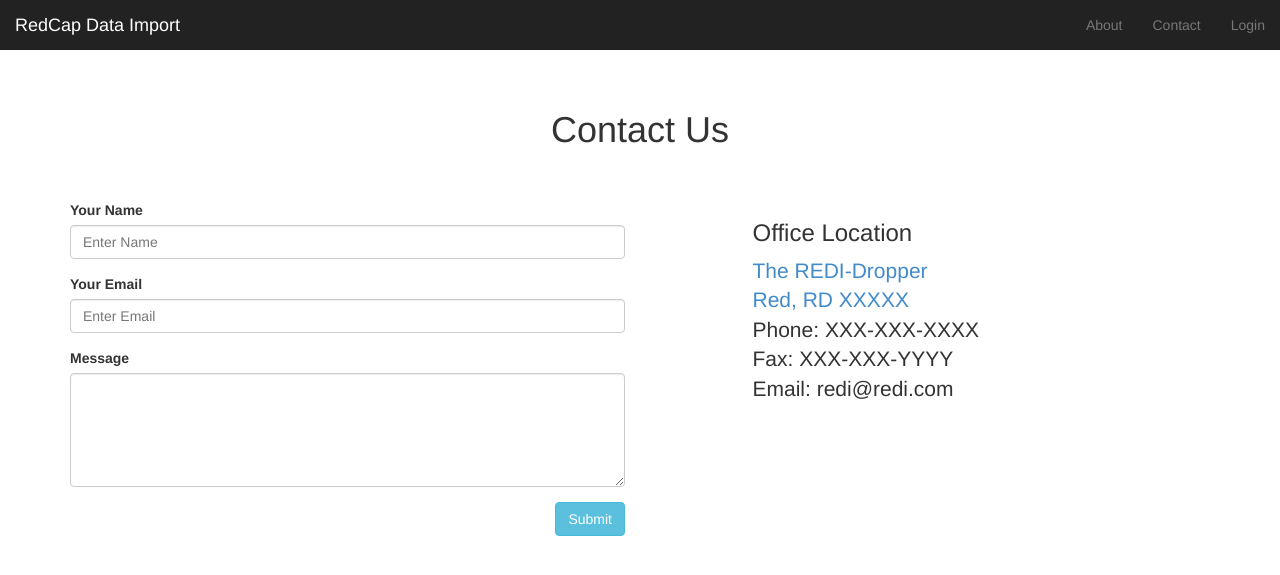
After one commit to ctsit/redi-dropper-client, a Flask app: page /contact1 in a window 1280 px wide. The commit adds this page. Shown: the top 575 px of the page. Run offline with Flask 2, Linux system fonts and the light colour scheme; some libraries are stand-ins or nearby versions.

Commit message:
Add Contact page when user is not logged in

```diff
--- /dev/null
+++ b/app/redidropper/templates/contact1.html
@@ -0,0 +1,42 @@
+{% extends "index.html" %}
+
+{% block content %}
+<link href="{{ url_for('static', filename='css/starter-template.css') }}" rel="stylesheet">
+
+<div class="container">
+  <div class="row">
+    <div class="starter-template">
+      <h1>Contact Us</h1>
+    </div>
+    <form role="form" action="" method="post">
+      <div class="col-lg-6">
+        <div class="form-group">
+          <label for="InputName">Your Name</label>
+          <input type="text" class="form-control" name="InputName" id="InputName" placeholder="Enter Name" required>
+        </div>
+        <div class="form-group">
+          <label for="InputEmail">Your Email</label>
+          <input type="email" class="form-control" id="InputEmail" name="InputEmail" placeholder="Enter Email" required>
+        </div>
+        <div class="form-group">
+          <label for="InputMessage">Message</label>
+          <textarea name="InputMessage" id="InputMessage" class="form-control" rows="5" required></textarea>
+        </div>
+        <input type="submit" name="submit" id="submit" value="Submit" class="btn btn-info pull-right">
+      </div>
+    </form>
+    <hr class="featurette-divider hidden-lg">
+    <div class="col-lg-5 col-md-push-1">
+      <address>
+        <h3>Office Location</h3>
+        <p class="lead"><a href="https://www.google.com/maps/preview?ie=UTF-8&q=The+Pentagon&fb=1&gl=us&hq=1400+Defense+Pentagon+Washington,+DC+20301-1400&cid=12647181945379443503&ei=qmYfU4H8LoL2oATa0IHIBg&ved=0CKwBEPwSMAo&safe=on">The REDI-Dropper<br>
+          Red, RD XXXXX</a><br>
+          Phone: XXX-XXX-XXXX<br>
+          Fax: XXX-XXX-YYYY<br>
+          Email: redi@redi.com
+        </p>
+      </address>
+    </div>
+  </div>
+</div>
+{% endblock %}
--- a/app/redidropper/templates/index.html
+++ b/app/redidropper/templates/index.html
@@ -39,7 +39,7 @@
         <div class="navbar-collapse collapse">
           <ul class="nav navbar-nav navbar-right">
             <li><a href="{{ url_for('about1') }}">About</a></li>
-            <li><a href="#">Contact</a></li>
+            <li><a href="{{ url_for('contact1') }}">Contact</a></li>
             <li><a href="{{ url_for('login') }}">Login</a></li>
           </ul>
         </div>
--- a/app/redidropper/templates/layout.html
+++ b/app/redidropper/templates/layout.html
@@ -40,7 +40,7 @@
           <ul class="nav navbar-nav navbar-right">
             <li><a href="{{ url_for('about') }}">About</a></li>
             <li><a href="#">Contact</a></li>
-            <li><a href="#">Logout</a></li>
+            <li><a href="{{ url_for('index') }}">Logout</a></li>
           </ul>
         </div>
       </div>
--- a/app/redidropper/views.py
+++ b/app/redidropper/views.py
@@ -43,6 +43,11 @@ def logout():
 def about1():
     return render_template('about1.html')
 
+# This page is visible when user is not logged in
+@app.route('/contact1')
+def contact1():
+    return render_template('contact1.html')
+
 # This page is visible when user is logged in
 @app.route('/about')
 def about():
```
